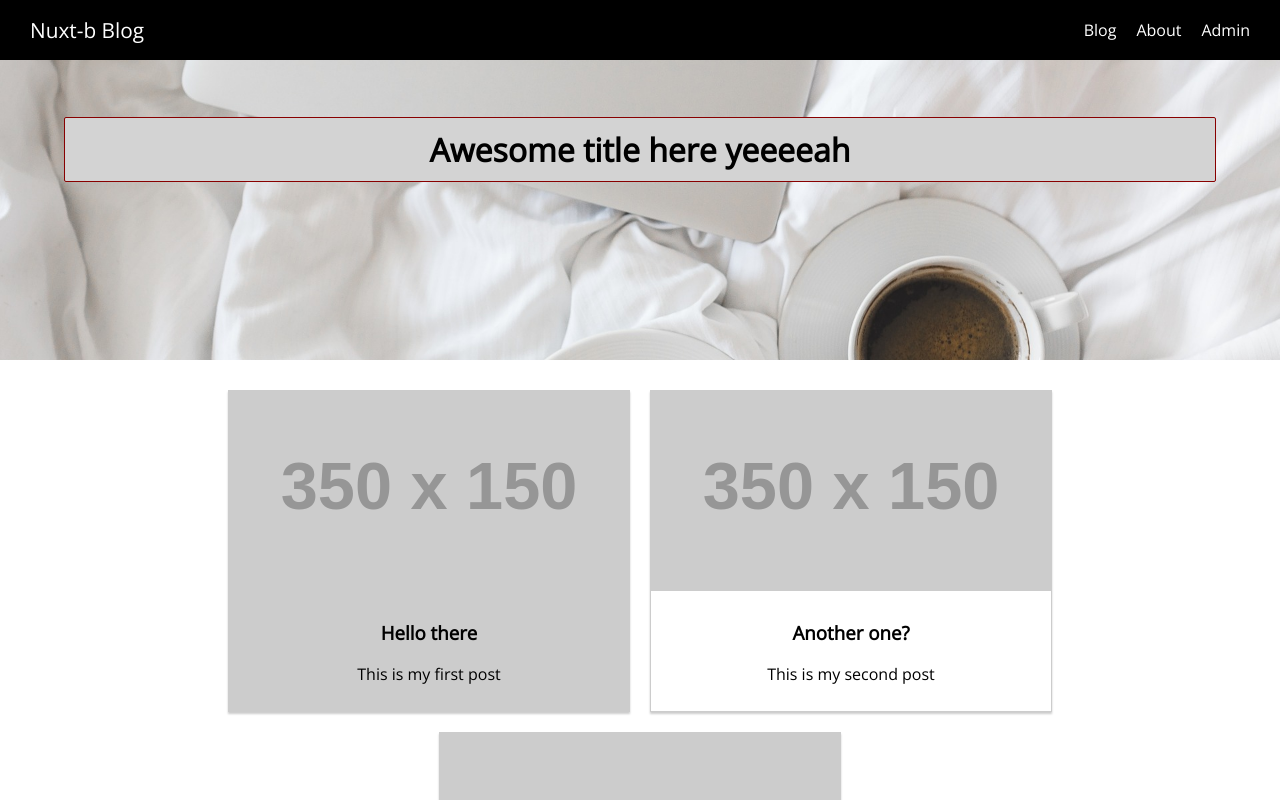
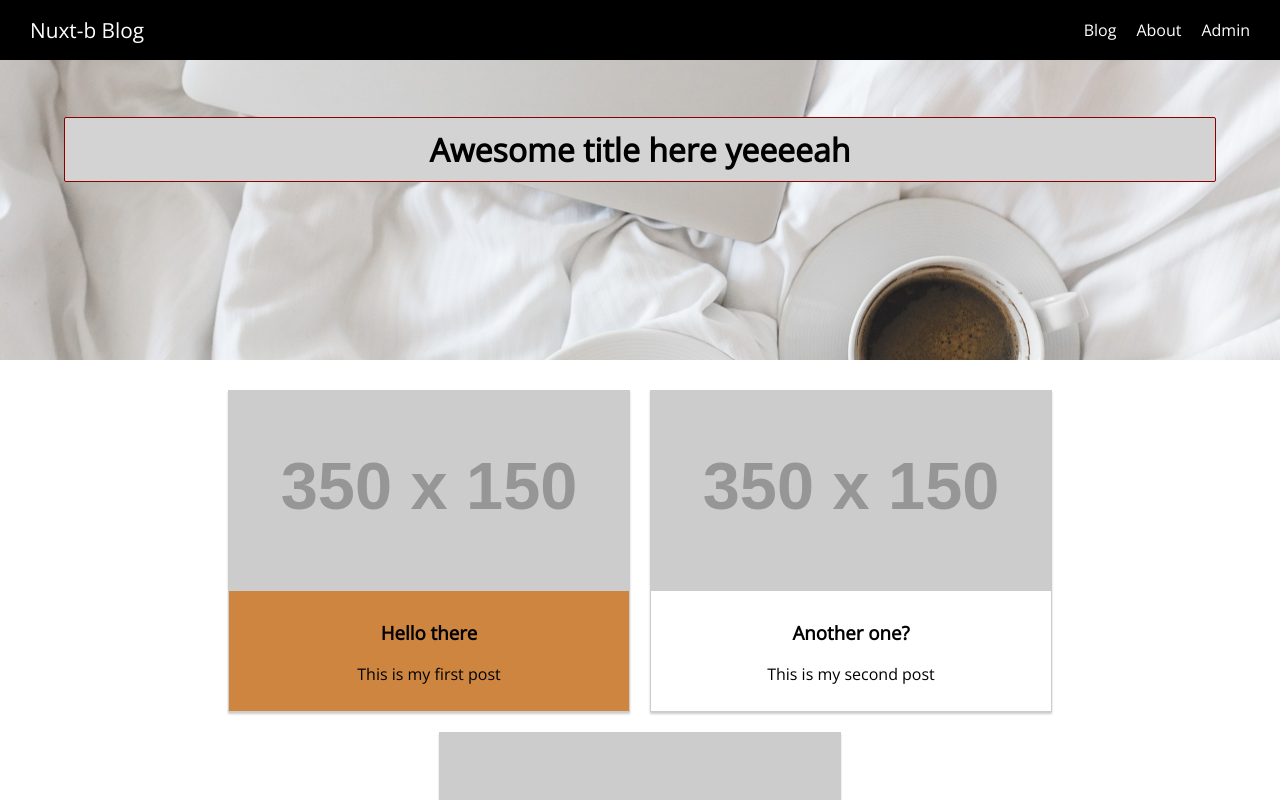
Before and after one commit to bearduk/next-blog, a Nuxt app: page / in a window 1280 px wide. In both pictures the pointer is over the element 429 px from the left and 651 px from the top of the page. Shown: the top 800 px of the page. Built offline with nearby package versions, Linux system fonts and the light colour scheme.

Commit message:
transition :house_with_garden:

```diff
--- a/components/Posts/PostPreview.vue
+++ b/components/Posts/PostPreview.vue
@@ -67,11 +67,12 @@ a {
 .post-content {
   padding: 10px;
   text-align: center;
+  transition: .5s background-color ease-out;
 }
 
 a:hover .post-content,
 a:active .post-content {
-  background-color: #ccc;
+  background-color: peru;
 }
 
 </style>
```
